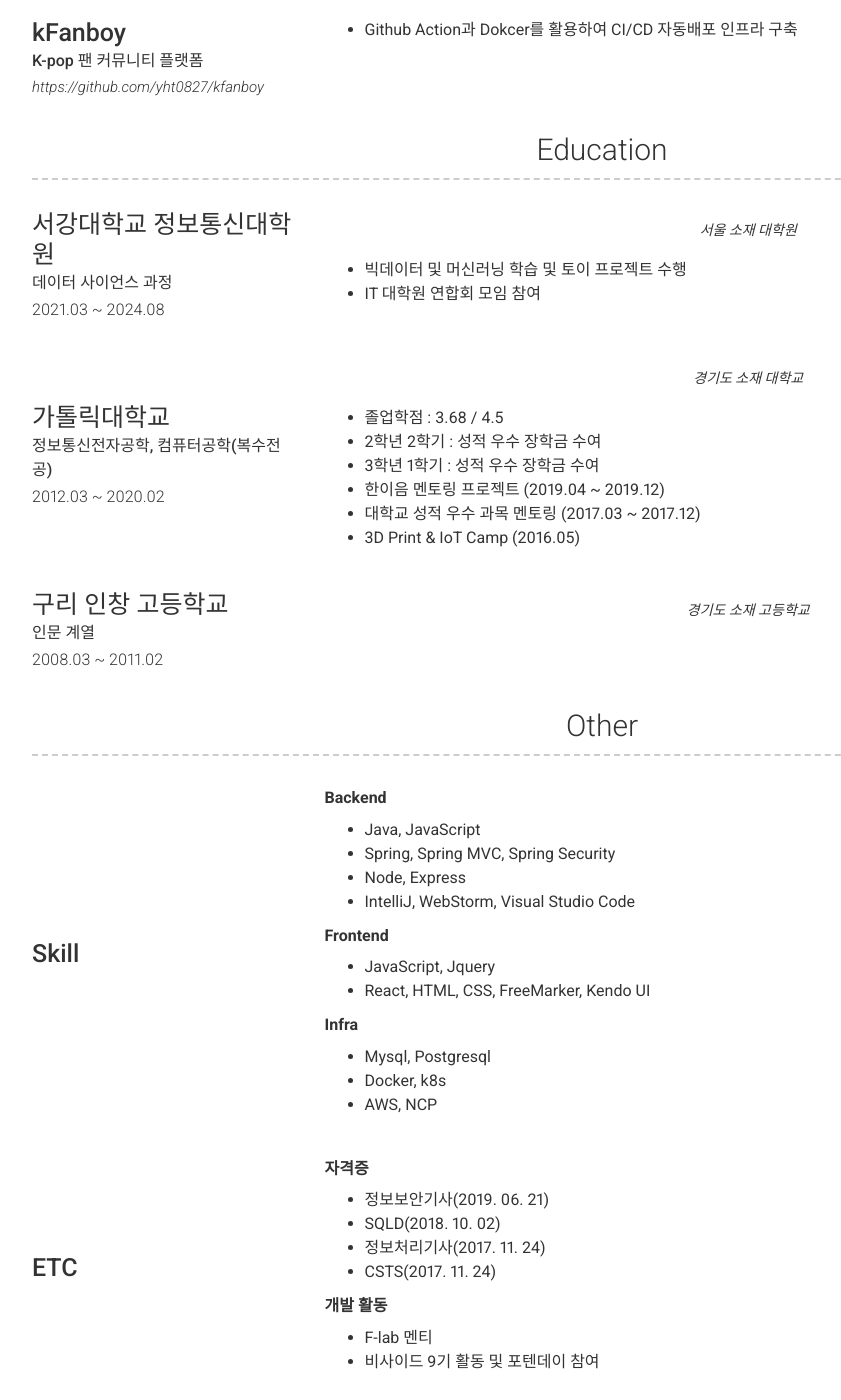
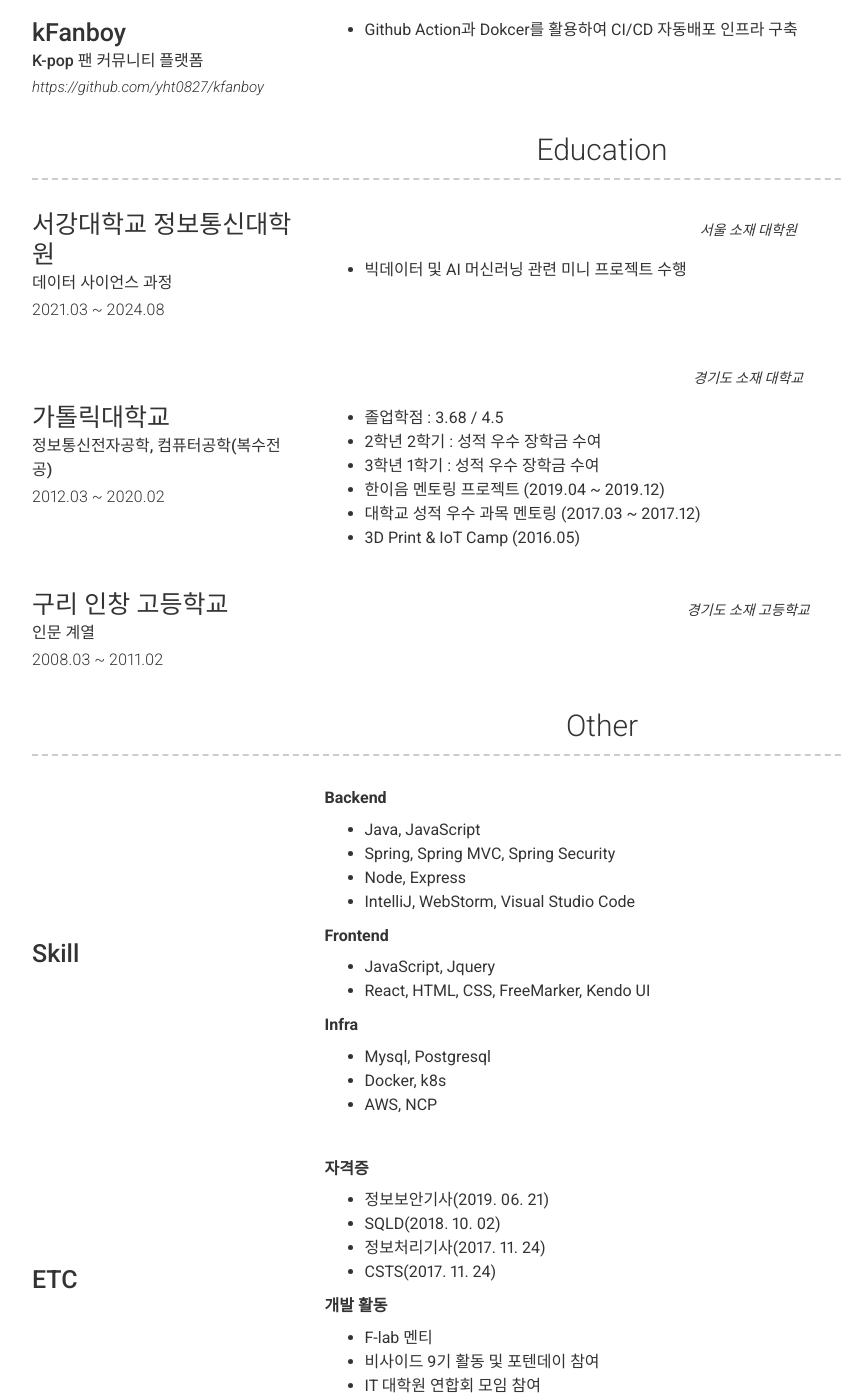
Before and after one commit to yht0827/resume, a Jekyll site: the page built from index.md, in a window 1280 px wide and 1400 px high, scrolled down 1797 px. Shown: the whole window, without its empty margins (38-879 px from the left). Built offline with Jekyll 4.4.1, drawn with Linux system fonts in a browser that asks for light colours; nearby versions of some CDN libraries.

Commit message:
-- 이력서 수정

```diff
--- a/_config.yml
+++ b/_config.yml
@@ -128,8 +128,7 @@ content:
         quote: >
           서울 소재 대학원
         description: |
-          - 빅데이터 및 머신러닝 학습 및 토이 프로젝트 수행
-          - IT 대학원 연합회 모임 참여
+          - 빅데이터 및 AI 머신러닝 관련 미니 프로젝트 수행
 
       - layout: top-left
         title: 가톨릭대학교
@@ -186,6 +185,7 @@ content:
           **개발 활동**
           - F-lab 멘티
           - 비사이드 9기 활동 및 포텐데이 참여
+          - IT 대학원 연합회 모임 참여
 
 # Footer
 footer_show_references: false
```
